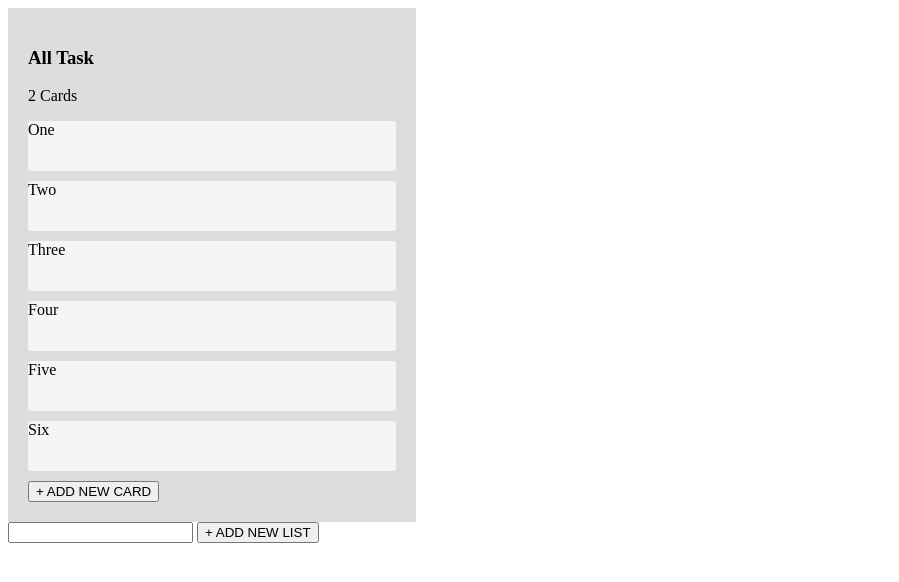
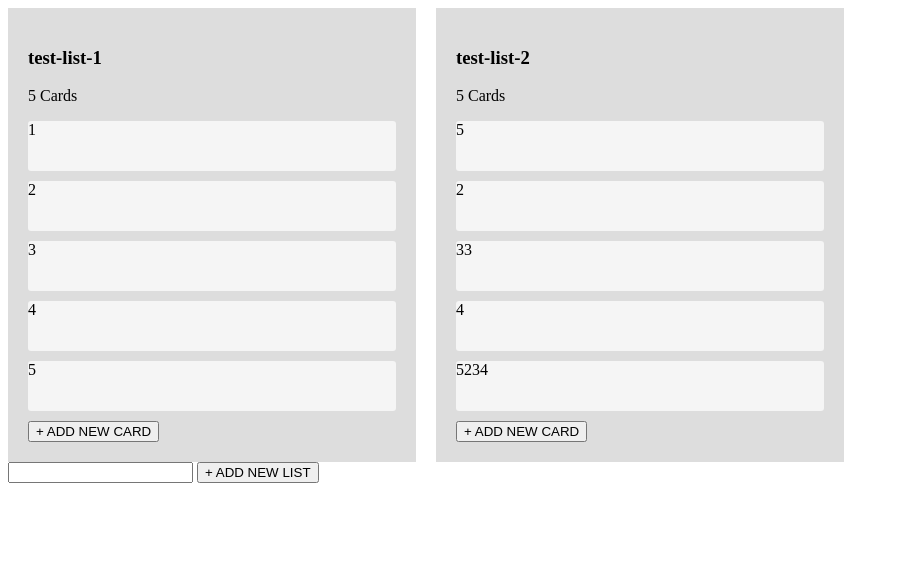
Before and after one commit to hyunjoogo/trello-vanilla-JS, a website with bundled scripts: page index.html in a window 1280 px wide. Shown: the whole page, without its empty margins (0-899 px from the left). Built offline with nearby package versions, Linux system fonts and the light colour scheme.

Commit message:
기존 리스트에서 자료 빼기 완료

```diff
--- /dev/null
+++ b/dummyData.js
@@ -0,0 +1,25 @@
+const dummyData = [
+  {
+    listName: 'test-list-1',
+    contents: [
+      { text: '1', contentId: '11' },
+      { text: '2', contentId: '12' },
+      { text: '3', contentId: '13' },
+      { text: '4', contentId: '14' },
+      { text: '5', contentId: '15' },
+    ],
+    listId: '1654356890529',
+  },
+  {
+    listName: 'test-list-2',
+    contents: [
+      { text: '5', contentId: '1' },
+      { text: '2', contentId: '2' },
+      { text: '33', contentId: '3' },
+      { text: '4', contentId: '4' },
+      { text: '5234', contentId: '5' },
+    ],
+    listId: '1654356903024',
+  },
+];
+export default dummyData;
--- a/index.html
+++ b/index.html
@@ -11,19 +11,19 @@
 <body>
 
 <section id="trello">
-  <section class="list allTask">
-    <h1 class="list_title">All Task</h1>
-    <div class="list_contents">
-      <p class="card_count">2 Cards</p>
-      <div draggable="true" class="card">One</div>
-      <div draggable="true" class="card">Two</div>
-      <div draggable="true" class="card">Three</div>
-      <div draggable="true" class="card">Four</div>
-      <div draggable="true" class="card">Five</div>
-      <div draggable="true" class="card">Six</div>
-    </div>
-    <button class="card_add_btn">+ ADD NEW CARD</button>
-  </section>
+<!--  <section class="list allTask">-->
+<!--    <h1 class="list_title">All Task</h1>-->
+<!--    <div class="list_contents">-->
+<!--      <p class="card_count">2 Cards</p>-->
+<!--      <div draggable="true" class="card">One</div>-->
+<!--      <div draggable="true" class="card">Two</div>-->
+<!--      <div draggable="true" class="card">Three</div>-->
+<!--      <div draggable="true" class="card">Four</div>-->
+<!--      <div draggable="true" class="card">Five</div>-->
+<!--      <div draggable="true" class="card">Six</div>-->
+<!--    </div>-->
+<!--    <button class="card_add_btn">+ ADD NEW CARD</button>-->
+<!--  </section>-->
 </section>
 <form class="new_list_form" onsubmit="return false;">
   <input class="new_list_input" type="text" min="1" required>
--- a/main.js
+++ b/main.js
@@ -1,23 +1,41 @@
-// eslint-disable-next-line import/extensions
 import makeNewList from './makeList.js';
+import dummyData from './dummyData.js';
+import renderList from './renderList.js';
+
+console.log(dummyData);
+renderList();
 
 const cards = document.querySelectorAll('.card');
 const lists = document.querySelectorAll('.list');
 
 let dragItem = null;
+let dragItemBelongedListIndex = '';
 
 function dragStart() {
   console.log('drag started');
   dragItem = this;
+  dragItemBelongedListIndex = this.parentNode.parentNode.dataset.index;
   setTimeout(() => {
-    this.className = 'invisible';
+    this.classList.toggle('invisible');
   }, 0);
 }
 
 function dragEnd() {
   console.log('drag Ended');
-  this.className = 'card';
+  console.log('내가 누구인지', dragItem);
+  const belongedListId = dragItem.parentNode.parentNode;
+  const contentId = dragItem.dataset.content_id;
+  console.log(contentId);
+  console.log('Card가 속한 listId', belongedListId);
+  dragItem.classList.toggle('invisible');
+
+  // 기존 list에서 빼기
+  let { contents } = dummyData[dragItemBelongedListIndex];
+  const newContents = contents.filter((value) => value.contentId !== contentId);
+  contents = newContents;
+  console.log(contents);
   dragItem = null;
+  dragItemBelongedListIndex = '';
 }
 
 function dragOver(event) {
@@ -33,8 +51,28 @@ function dragLeave() {
   console.log('drag left(leave)');
 }
 
-function dragDrop() {
+function dragDrop(e) {
   console.log('drag dropped');
+  // 이벤트 리스너에 화살표함수를 쓰면 this가 undefined가 된다.
+  // 안쓰면 this는 선택한 요소가 됨
+  console.log('속한 listId', e.target.parentNode.parentNode.classList[1]);
+  // console.log(e);
+
+  // 자료를 옮기는 것
+  // 옮길 자료가 어디에 있었는지 => 그래야지 그 자료에서 빼지
+  // 나는 dummyData[n].contents[m]
+
+  // 어디에 옮길지 = > 그래야지 거기에 넣지
+  // dummyData.forEach((v) => {
+  //   if (v.listId === this.classList[1]) {
+  //     v.contents.push(this);
+  //   }
+  // });
+}
+
+function dragDropThis() {
+  console.log('drag dropped');
+  console.log(this);
   const listContents = this.querySelector('.list_contents');
   listContents.append(dragItem);
 }
@@ -48,12 +86,16 @@ lists.forEach((list) => {
   list.addEventListener('dragover', dragOver);
   list.addEventListener('dragenter', dragEnter);
   list.addEventListener('dragleave', dragLeave);
-  list.addEventListener('drop', dragDrop);
+  list.addEventListener('drop', (e) => dragDrop(e));
+  list.addEventListener('drop', dragDropThis);
 });
 
-document.querySelector('.card_add_btn').addEventListener('click', () => {
-  console.log(1);
-});
+document.querySelectorAll('.card_add_btn')
+  .forEach((btn) => {
+    btn.addEventListener('click', () => {
+      console.log(1);
+    });
+  });
 
 function addNewList() {
   const input = document.querySelector('.new_list_input');
--- /dev/null
+++ b/renderList.js
@@ -0,0 +1,47 @@
+import dummyData from './dummyData.js';
+
+function renderList() {
+  dummyData.forEach((data, index) => {
+    const { listName, listId, contents } = data;
+    const listWrapper = document.createElement('section');
+    listWrapper.classList.add('list');
+    listWrapper.classList.add(`${listId}`);
+    listWrapper.setAttribute('data-index', `${index}`);
+
+    const listTitle = document.createElement('h1');
+    listTitle.classList.add('list_title');
+    listTitle.textContent = listName; // 받은 리스트 이름 넣기
+
+    const listContents = document.createElement('div');
+    listContents.classList.add('list_contents');
+
+    const cardCount = document.createElement('p');
+    cardCount.classList.add('card_count');
+    cardCount.textContent = `${contents.length} Cards`;
+    listContents.append(cardCount);
+
+    contents.forEach((content) => {
+      const { text, contentId } = content;
+      const card = document.createElement('div');
+      card.classList.add('card');
+      card.setAttribute('draggable', 'true');
+      card.setAttribute('data-content_id', contentId);
+      card.textContent = text;
+
+      listContents.append(card);
+    });
+
+    const cardAddBtn = document.createElement('button');
+    cardAddBtn.classList.add('card_add_btn');
+    cardAddBtn.textContent = '+ ADD NEW CARD';
+
+    listWrapper.append(listTitle);
+    listWrapper.append(listContents);
+    listWrapper.append(cardAddBtn);
+
+    document.querySelector('#trello')
+      .append(listWrapper);
+  });
+}
+
+export default renderList;
```
